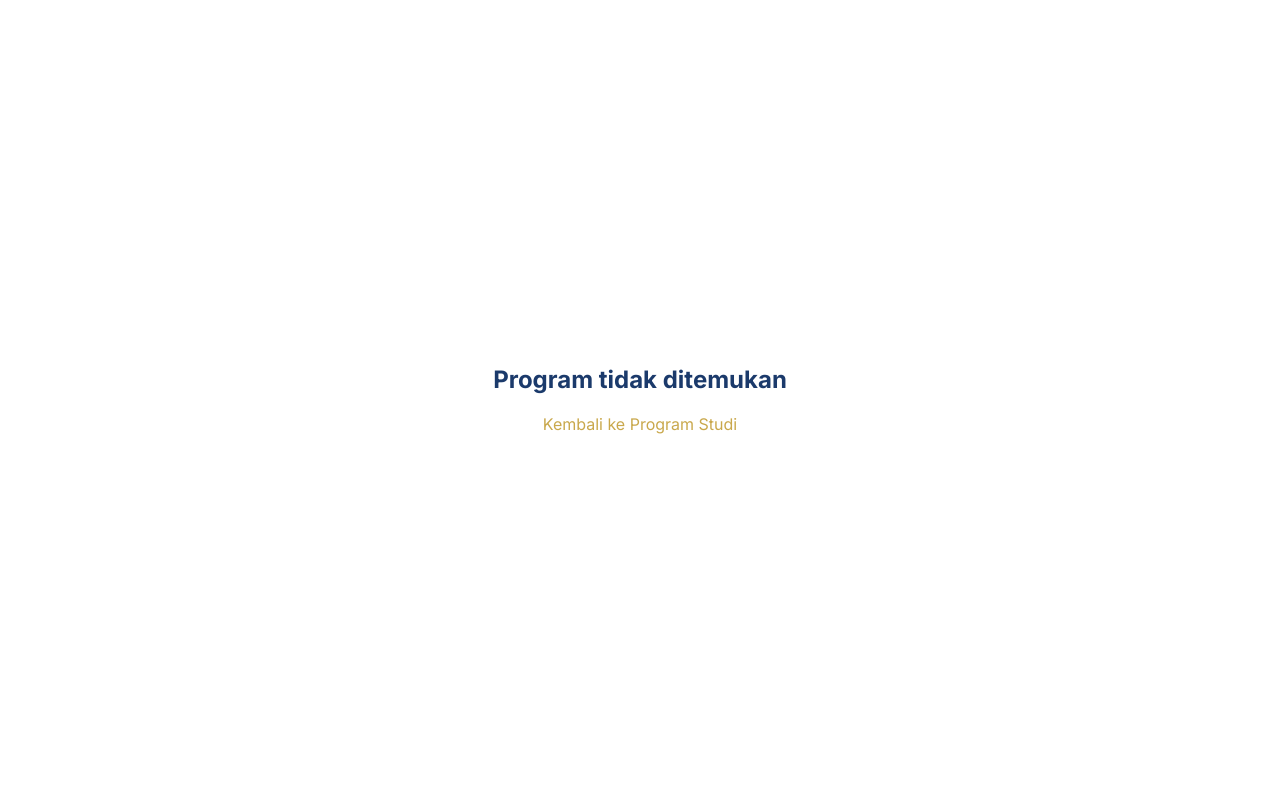
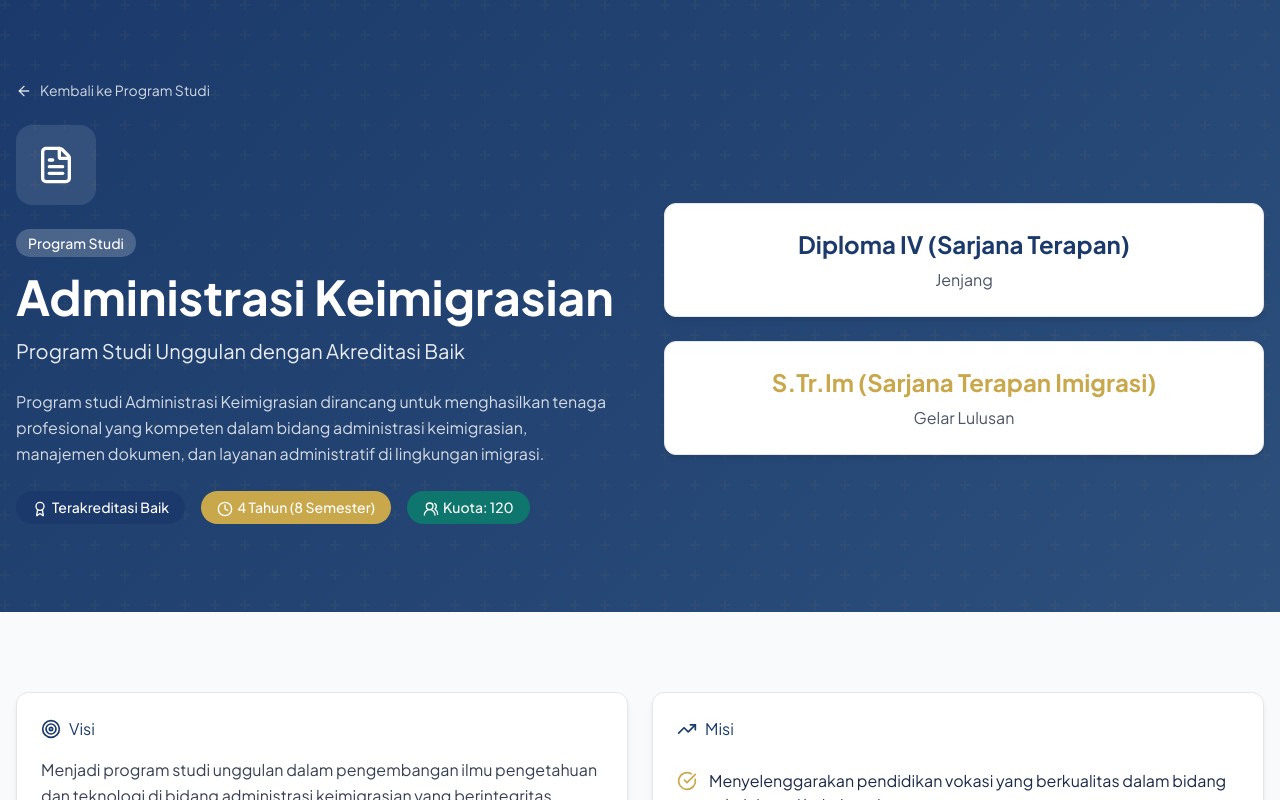
Before and after one commit to afdhika/poltek-imipas, a Next.js app: page /program-studi/administrasi-keimigrasian in a window 1280 px wide. Shown: the top 800 px of the page. Built offline with nearby package versions, Linux system fonts and the light colour scheme.

Commit message:
feat: update program studi structure - add 6 programs and fix navigation

```diff
--- a/app/program-studi/[slug]/page.tsx
+++ b/app/program-studi/[slug]/page.tsx
@@ -6,6 +6,249 @@ import Link from "next/link"
 import { useParams } from "next/navigation"
 
 const programDetails = {
+  "administrasi-keimigrasian": {
+    icon: FileText,
+    title: "Administrasi Keimigrasian",
+    subtitle: "Program Studi Unggulan dengan Akreditasi Baik",
+    description:
+      "Program studi Administrasi Keimigrasian dirancang untuk menghasilkan tenaga profesional yang kompeten dalam bidang administrasi keimigrasian, manajemen dokumen, dan layanan administratif di lingkungan imigrasi.",
+    akreditasi: "Terakreditasi Baik",
+    durasi: "4 Tahun (8 Semester)",
+    kuota: 120,
+    jenjang: "Diploma IV (Sarjana Terapan)",
+    gelar: "S.Tr.Im (Sarjana Terapan Imigrasi)",
+
+    visi: "Menjadi program studi unggulan dalam pengembangan ilmu pengetahuan dan teknologi di bidang administrasi keimigrasian yang berintegritas, inovatif, dan berwawasan global pada tahun 2030.",
+
+    misi: [
+      "Menyelenggarakan pendidikan vokasi yang berkualitas dalam bidang administrasi keimigrasian",
+      "Mengembangkan penelitian applied research yang berkontribusi pada kemajuan dunia keimigrasian",
+      "Melaksanakan pengabdian kepada masyarakat dalam rangka meningkatkan kualitas layanan keimigrasian",
+      "Membangun jaringan kerjasama dengan institusi keimigrasian dan industri terkait"
+    ],
+
+    kompetensi: [
+      {
+        title: "Kompetensi Inti",
+        items: [
+          "Administrasi Keimigrasian",
+          "Manajemen Dokumen",
+          "Layanan Administratif",
+          "Prosedur Imigrasi"
+        ]
+      },
+      {
+        title: "Kompetensi Pendukung",
+        items: [
+          "Kepemimpinan dan Manajemen SDM",
+          "Analisis Sistem Keimigrasian",
+          "Evaluasi Program Keimigrasian",
+          "Manajemen Risiko dan Keamanan"
+        ]
+      }
+    ],
+
+    kurikulum: [
+      "Pengantar Administrasi Keimigrasian",
+      "Hukum Keimigrasian",
+      "Prosedur Imigrasi",
+      "Manajemen Dokumen Perjalanan",
+      "Sistem Informasi Keimigrasian",
+      "Etika Profesi Keimigrasian",
+      "Praktik Kerja Lapangan"
+    ],
+
+    prospek: [
+      "Staf Administrasi Keimigrasian",
+      "Analis Keimigrasian",
+      "Manajemen Layanan Keimigrasian",
+      "Staf Kantor Imigrasi",
+      "Konsultan Keimigrasian"
+    ],
+
+    fasilitas: [
+      "Laboratorium Administrasi Keimigrasian",
+      "Ruang Simulasi Prosedur Imigrasi",
+      "Sistem Informasi Keimigrasian",
+      "Perpustakaan Khusus Keimigrasian",
+      "Ruang Praktik Administratif"
+    ],
+
+    biaya: {
+      spp: "Rp 450.000/semester",
+      praktik: "Rp 600.000/semester",
+      alat: "Rp 1.800.000 (sekali)",
+      total: "Rp 5.100.000/tahun"
+    },
+
+    kontak: {
+      email: "administrasi@poltekip.ac.id",
+      telepon: "(021) 1234-5676",
+      lokasi: "Gedung A, Lantai 1"
+    }
+  },
+  "hukum-keimigrasian": {
+    icon: Shield,
+    title: "Hukum Keimigrasian",
+    subtitle: "Program Studi Unggulan dengan Akreditasi Baik",
+    description:
+      "Program studi Hukum Keimigrasian dirancang untuk menghasilkan sarjana hukum yang kompeten dalam bidang hukum keimigrasian, hukum internasional, dan praktik penegakan hukum di bidang keimigrasian.",
+    akreditasi: "Terakreditasi Baik",
+    durasi: "4 Tahun (8 Semester)",
+    kuota: 115,
+    jenjang: "Diploma IV (Sarjana Terapan)",
+    gelar: "S.Tr.Hk (Sarjana Terapan Hukum)",
+
+    visi: "Menjadi program studi unggulan dalam pengembangan ilmu hukum keimigrasian yang berintegritas, inovatif, dan berwawasan global pada tahun 2030.",
+
+    misi: [
+      "Menyelenggarakan pendidikan hukum keimigrasian yang berkualitas",
+      "Mengembangkan penelitian hukum keimigrasian yang berkontribusi",
+      "Melaksanakan pengabdian kepada masyarakat dalam bidang hukum",
+      "Membangun jaringan kerjasama dengan institusi hukum dan keimigrasian"
+    ],
+
+    kompetensi: [
+      {
+        title: "Kompetensi Inti",
+        items: [
+          "Hukum Imigrasi",
+          "Hukum Internasional",
+          "Legislasi Imigrasi",
+          "Praktik Penegakan Hukum"
+        ]
+      },
+      {
+        title: "Kompetensi Pendukung",
+        items: [
+          "Analisis Kebijakan Imigrasi",
+          "Prosedur Hukum Imigrasi",
+          "Hukum Administrasi Imigrasi",
+          "Etika Profesi Hukum"
+        ]
+      }
+    ],
+
+    kurikulum: [
+      "Pengantar Hukum Keimigrasian",
+      "Hukum Internasional Imigrasi",
+      "Hukum Administrasi Imigrasi",
+      "Prosedur Imigrasi Indonesia",
+      "Hukum Keimigrasian Umum",
+      "Praktik Peradilan Semu",
+      "Etika Profesi Hukum"
+    ],
+
+    prospek: [
+      "Praktik Hukum Keimigrasian",
+      "Analis Kebijakan Imigrasi",
+      "Staf Hukum di Kedutaan/Konsulat",
+      "Advokat Imigrasi",
+      "Jaksa"
+    ],
+
+    fasilitas: [
+      "Laboratorium Hukum Keimigrasian",
+      "Ruang Peradilan Semu",
+      "Perpustakaan Hukum Internasional",
+      "Ruang Sidang",
+      "Database Legislasi Imigrasi"
+    ],
+
+    biaya: {
+      spp: "Rp 500.000/semester",
+      praktik: "Rp 700.000/semester",
+      alat: "Rp 2.000.000 (sekali)",
+      total: "Rp 5.400.000/tahun"
+    },
+
+    kontak: {
+      email: "hukum@poltekip.ac.id",
+      telepon: "(021) 1234-5677",
+      lokasi: "Gedung A, Lantai 2"
+    }
+  },
+  "manajemen-teknologi-keimigrasian": {
+    icon: Users2,
+    title: "Manajemen Teknologi Keimigrasian",
+    subtitle: "Program Studi Unggulan dengan Akreditasi Baik",
+    description:
+      "Program studi Manajemen Teknologi Keimigrasian dirancang untuk menghasilkan manajer yang mampu mengintegrasikan teknologi informasi dalam operasional keimigrasian modern.",
+    akreditasi: "Terakreditasi Baik",
+    durasi: "4 Tahun (8 Semester)",
+    kuota: 110,
+    jenjang: "Diploma IV (Sarjana Terapan)",
+    gelar: "S.Tr.TI (Sarjana Terapan Teknologi Informasi)",
+
+    visi: "Menjadi program studi unggulan dalam pengembangan teknologi informasi keimigrasian yang berintegritas, inovatif, dan berwawasan global pada tahun 2030.",
+
+    misi: [
+      "Menyelenggarakan pendidikan manajemen TI keimigrasian yang berkualitas",
+      "Mengembangkan penelitian TI keimigrasian yang berkontribusi",
+      "Melaksanakan pengabdian kepada masyarakat dalam bidang TI",
+      "Membangun jaringan kerjasama dengan institusi TI dan keimigrasian"
+    ],
+
+    kompetensi: [
+      {
+        title: "Kompetensi Inti",
+        items: [
+          "Manajemen TI",
+          "Sistem Informasi Keimigrasian",
+          "Teknologi Operasional",
+          "Digital Imigrasi"
+        ]
+      },
+      {
+        title: "Kompetensi Pendukung",
+        items: [
+          "Basis Data Keimigrasian",
+          "Manajemen Proyek TI",
+          "Keamanan Siber Keimigrasian",
+          "Analisis Sistem"
+        ]
+      }
+    ],
+
+    kurikulum: [
+      "Sistem Informasi Manajemen",
+      "Teknologi Operasional Keimigrasian",
+      "Basis Data Keimigrasian",
+      "Manajemen Proyek TI",
+      "Keamanan Siber Keimigrasian",
+      "Digital Imigrasi",
+      "Etika Profesi TI"
+    ],
+
+    prospek: [
+      "Manajer Sistem Informasi Keimigrasian",
+      "Analis Kebijakan Imigrasi Digital",
+      "Manajemen Operasional Keimigrasian",
+      "Kepala Kantor Imigrasi",
+      "Konsultan Teknologi Keimigrasian"
+    ],
+
+    fasilitas: [
+      "Laboratorium Sistem Informasi",
+      "Rangkaian Jaringan Keimigrasian",
+      "Cloud Computing Lab",
+      "Database Server",
+      "Ruang Praktik TI"
+    ],
+
+    biaya: {
+      spp: "Rp 550.000/semester",
+      praktik: "Rp 800.000/semester",
+      alat: "Rp 2.500.000 (sekali)",
+      total: "Rp 6.300.000/tahun"
+    },
+
+    kontak: {
+      email: "ti@poltekip.ac.id",
+      telepon: "(021) 1234-5675",
+      lokasi: "Gedung A, Lantai 3"
+    }
+  },
   "manajemen-pemasyarakatan": {
     icon: Shield,
     title: "D-IV Manajemen Pemasyarakatan",
@@ -165,87 +408,6 @@ const programDetails = {
       email: "teknik@poltekip.ac.id",
       telepon: "(021) 1234-5679",
       lokasi: "Gedung B, Lantai 2"
-    }
-  },
-
-  "bimbingan-kemasyarakatan": {
-    icon: Users,
-    title: "D-IV Bimbingan Kemasyarakatan",
-    subtitle: "Program Studi Humanis dengan Fokus Rehabilitasi Sosial",
-    description:
-      "Program studi D-IV Bimbingan Kemasyarakatan menghasilkan tenaga ahli dalam bidang pembimbingan dan pendampingan klien pemasyarakatan, rehabilitasi sosial, dan reintegrasi masyarakat.",
-    akreditasi: "Terakreditasi Baik",
-    durasi: "4 Tahun (8 Semester)",
-    kuota: 115,
-    jenjang: "Diploma IV (Sarjana Terapan)",
-    gelar: "S.Tr.BK (Sarjana Terapan Bimbingan Konseling)",
-
-    visi: "Menjadi program studi unggul dalam pengembangan ilmu dan praktik bimbingan kemasyarakatan yang humanis, profesional, dan berbasis bukti untuk mendukung rehabilitasi sosial.",
-
-    misi: [
-      "Menyelenggarakan pendidikan vokasi bimbingan kemasyarakatan yang berkualitas",
-      "Mengembangkan model bimbingan dan konseling pemasyarakatan yang inovatif",
-      "Melaksanakan penelitian di bidang rehabilitasi sosial dan reintegrasi",
-      "Membangun jaringan dengan lembaga rehabilitasi dan komunitas"
-    ],
-
-    kompetensi: [
-      {
-        title: "Kompetensi Inti",
-        items: [
-          "Bimbingan dan Konseling Pemasyarakatan",
-          "Rehabilitasi Sosial",
-          "Reintegrasi Masyarakat",
-          "Psikologi Pemasyarakatan"
-        ]
-      },
-      {
-        title: "Kompetensi Pendukung",
-        items: [
-          "Teknik Konseling Individual",
-          "Terapi Kelompok",
-          "Assessment Psikososial",
-          "Manajemen Kasus"
-        ]
-      }
-    ],
-
-    kurikulum: [
-      "Semester 1-2: Mata Kuliah Dasar (Psikologi, Sosiologi, Pengantar BK, Sistem Pemasyarakatan)",
-      "Semester 3-4: Mata Kuliah Inti (Konseling, Rehabilitasi, Psikologi Sosial)",
-      "Semester 5-6: Mata Kuliah Lanjutan (Terapi, Assessment, Manajemen Kasus)",
-      "Semester 7-8: Magang dan Tugas Akhir"
-    ],
-
-    fasilitas: [
-      "Laboratorium Konseling",
-      "Ruang Terapi Individual dan Kelompok",
-      "Alat Tes Psikologi",
-      "Perpustakaan Khusus BK",
-      "Ruang Observasi",
-      "Studio Role-Playing"
-    ],
-
-    prospek: [
-      "Pembimbing Kemasyarakatan",
-      "Konselor Pemasyarakatan",
-      "Terapis Rehabilitasi",
-      "Analis Kasus Sosial",
-      "Konselor Lembaga",
-      "Praktisi Swasta Konseling"
-    ],
-
-    biaya: {
-      spp: "Rp 550.000/semester",
-      praktik: "Rp 800.000/semester",
-      alat: "Rp 2.500.000 (sekali)",
-      total: "Rp 5.700.000/tahun"
-    },
-
-    kontak: {
-      email: "bimbingan@poltekip.ac.id",
-      telepon: "(021) 1234-5680",
-      lokasi: "Gedung C, Lantai 1"
     }
   }
 }
--- a/app/program-studi/page.tsx
+++ b/app/program-studi/page.tsx
@@ -1,10 +1,58 @@
 "use client"
 
 import { useState, useEffect } from "react"
-import { Shield, Wrench, Users, ArrowLeft, ArrowRight, BookOpen, Award, Clock, Users2 } from "lucide-react"
+import { Shield, Wrench, Users, ArrowLeft, ArrowRight, BookOpen, Award, Clock, Users2, FileText } from "lucide-react"
 import Link from "next/link"
 
 const programs = [
+  {
+    icon: FileText,
+    title: "Administrasi Keimigrasian",
+    description:
+      "Program studi yang mempersiapkan tenaga profesional dalam bidang administrasi keimigrasian, manajemen dokumen, dan layanan administratif di lingkungan imigrasi.",
+    akreditasi: "Terakreditasi Baik",
+    durasi: "4 Tahun (8 Semester)",
+    kuota: 120,
+    slug: "administrasi-keimigrasian",
+    highlight: [
+      "Administrasi Keimigrasian",
+      "Manajemen Dokumen",
+      "Layanan Administratif",
+      "Prosedur Imigrasi"
+    ]
+  },
+  {
+    icon: Shield,
+    title: "Hukum Keimigrasian",
+    description:
+      "Program studi yang fokus pada hukum keimigrasian, hukum internasional, dan legislasi imigrasi serta praktik penegakan hukum di bidang keimigrasian.",
+    akreditasi: "Terakreditasi Baik",
+    durasi: "4 Tahun (8 Semester)",
+    kuota: 115,
+    slug: "hukum-keimigrasian",
+    highlight: [
+      "Hukum Imigrasi",
+      "Hukum Internasional",
+      "Legislasi Imigrasi",
+      "Praktik Penegakan Hukum"
+    ]
+  },
+  {
+    icon: Users2,
+    title: "Manajemen Teknologi Keimigrasian",
+    description:
+      "Program studi yang menggabungkan manajemen dengan teknologi informasi untuk mendukung operasional keimigrasian modern yang efektif dan efisien.",
+    akreditasi: "Terakreditasi Baik",
+    durasi: "4 Tahun (8 Semester)",
+    kuota: 110,
+    slug: "manajemen-teknologi-keimigrasian",
+    highlight: [
+      "Manajemen TI",
+      "Sistem Informasi Keimigrasian",
+      "Teknologi Operasional",
+      "Digital Imigrasi"
+    ]
+  },
   {
     icon: Shield,
     title: "D-IV Manajemen Pemasyarakatan",
@@ -39,13 +87,13 @@ const programs = [
   },
   {
     icon: Users,
-    title: "D-IV Bimbingan Kemasyarakatan",
+    title: "D-IV Bimbingan Pemasyarakatan",
     description:
       "Program studi yang menghasilkan tenaga ahli dalam bidang pembimbingan dan pendampingan klien pemasyarakatan, rehabilitasi sosial, dan reintegrasi masyarakat.",
     akreditasi: "Terakreditasi Baik",
     durasi: "4 Tahun (8 Semester)",
     kuota: 115,
-    slug: "bimbingan-kemasyarakatan",
+    slug: "bimbingan-pemasyarakatan",
     highlight: [
       "Bimbingan dan Konseling",
       "Rehabilitasi Sosial",
--- a/components/navbar.tsx
+++ b/components/navbar.tsx
@@ -11,12 +11,14 @@ const navItems = [
     label: "Program Studi",
     href: "/program-studi",
     children: [
-      { label: "D-IV Manajemen Pemasyarakatan", href: "/program-studi/manajemen-pemasyarakatan" },
-      { label: "D-IV Teknik Pemasyarakatan", href: "/program-studi/teknik-pemasyarakatan" },
-      { label: "D-IV Bimbingan Pemasyarakatan", href: "/program-studi/bimbingan-pemasyarakatan" },
+      { label: "Administrasi Keimigrasian", href: "/program-studi/administrasi-keimigrasian" },
+      { label: "Hukum Keimigrasian", href: "/program-studi/hukum-keimigrasian" },
+      { label: "Manajemen Teknologi Keimigrasian", href: "/program-studi/manajemen-teknologi-keimigrasian" },
+      { label: "Manajemen Pemasyarakatan", href: "/program-studi/manajemen-pemasyarakatan" },
+      { label: "Teknik Pemasyarakatan", href: "/program-studi/teknik-pemasyarakatan" },
+      { label: "Bimbingan Pemasyarakatan", href: "/program-studi/bimbingan-pemasyarakatan" },
     ],
   },
-  { label: "Berita", href: "/berita" },
   { label: "Blog", href: "/blog" },
   { label: "Jurnal", href: "/jurnal" },
   { label: "Perpustakaan", href: "/perpustakaan" },
--- a/components/programs.tsx
+++ b/components/programs.tsx
@@ -3,30 +3,20 @@
 import { Shield, Wrench, Users, ArrowRight } from "lucide-react"
 import Link from "next/link"
 
-const programs = [
+const jurusan = [
   {
     icon: Shield,
-    title: "D-IV Manajemen Pemasyarakatan",
+    title: "Jurusan Keimigrasian",
     description:
-      "Program studi yang mempersiapkan tenaga profesional dalam bidang manajemen lembaga pemasyarakatan, pengelolaan warga binaan, dan administrasi pemasyarakatan secara komprehensif.",
-    akreditasi: "Terakreditasi Baik Sekali",
-    durasi: "4 Tahun (8 Semester)",
-  },
-  {
-    icon: Wrench,
-    title: "D-IV Teknik Pemasyarakatan",
-    description:
-      "Program studi yang fokus pada penguasaan teknologi keamanan, sistem pengawasan modern, dan teknik pengelolaan fasilitas pemasyarakatan yang efektif dan efisien.",
-    akreditasi: "Terakreditasi Baik Sekali",
-    durasi: "4 Tahun (8 Semester)",
+      "Program studi yang mempersiapkan tenaga profesional di bidang keimigrasian dengan 3 program studi unggulan.",
+    programCount: "3 Program Studi",
   },
   {
     icon: Users,
-    title: "D-IV Bimbingan Kemasyarakatan",
+    title: "Jurusan Pemasyarakatan",
     description:
-      "Program studi yang menghasilkan tenaga ahli dalam bidang pembimbingan dan pendampingan klien pemasyarakatan, rehabilitasi sosial, dan reintegrasi masyarakat.",
-    akreditasi: "Terakreditasi Baik",
-    durasi: "4 Tahun (8 Semester)",
+      "Program studi yang menghasilkan tenaga ahli di bidang pemasyarakatan dengan 3 program studi terakreditasi.",
+    programCount: "3 Program Studi",
   },
 ]
 
@@ -43,49 +33,46 @@ export default function Programs() {
             className="text-3xl font-bold text-navy md:text-4xl"
             style={{ fontFamily: "var(--font-poppins)" }}
           >
-            Program Studi
+            Jurusan
           </h2>
           <div className="mx-auto mt-4 h-1 w-16 rounded-full bg-gold" />
           <p className="mx-auto mt-4 max-w-2xl text-muted-foreground">
-            POLTEKIMIPAS menyelenggarakan tiga program studi diploma empat (D-IV) yang
-            dirancang untuk menghasilkan tenaga profesional di bidang pemasyarakatan.
+            POLTEKIMIPAS menyelenggarakan dua jurusan unggulan yang
+            dirancang untuk menghasilkan tenaga profesional di bidang keimigrasian dan pemasyarakatan.
           </p>
         </div>
 
-        {/* Cards */}
-        <div className="scroll-reveal grid gap-6 md:grid-cols-3">
-          {programs.map((program, i) => (
+        {/* Jurusan Cards */}
+        <div className="scroll-reveal grid gap-8 md:grid-cols-2">
+          {jurusan.map((item, i) => (
             <div
               key={i}
-              className="group rounded-xl border border-border bg-card p-6 transition-all duration-300 hover:-translate-y-1 hover:border-gold/40 hover:shadow-xl"
+              className="group rounded-xl border border-border bg-card p-8 transition-all duration-300 hover:-translate-y-1 hover:border-gold/40 hover:shadow-xl"
             >
-              <div className="mb-4 flex h-14 w-14 items-center justify-center rounded-xl bg-navy text-primary-foreground transition-colors group-hover:bg-gold group-hover:text-navy-dark">
-                <program.icon className="h-7 w-7" />
+              <div className="mb-6 flex h-16 w-16 items-center justify-center rounded-xl bg-navy text-primary-foreground transition-colors group-hover:bg-gold group-hover:text-navy-dark">
+                <item.icon className="h-8 w-8" />
               </div>
 
               <h3
-                className="mb-3 text-lg font-bold text-foreground"
+                className="mb-4 text-2xl font-bold text-foreground"
                 style={{ fontFamily: "var(--font-poppins)" }}
               >
-                {program.title}
+                {item.title}
               </h3>
 
-              <p className="mb-4 text-sm leading-relaxed text-muted-foreground">
-                {program.description}
+              <p className="mb-6 text-base leading-relaxed text-muted-foreground">
+                {item.description}
               </p>
 
-              <div className="mb-4 flex flex-wrap gap-2">
-                <span className="rounded-full bg-navy/10 px-3 py-1 text-[11px] font-medium text-navy">
-                  {program.akreditasi}
-                </span>
-                <span className="rounded-full bg-gold/10 px-3 py-1 text-[11px] font-medium text-gold">
-                  {program.durasi}
+              <div className="mb-6">
+                <span className="inline-flex items-center gap-2 rounded-full bg-gold/10 px-4 py-2 text-sm font-medium text-gold">
+                  {item.programCount}
                 </span>
               </div>
 
-              <Link href="/program-studi" className="group/btn flex items-center gap-1.5 text-sm font-semibold text-navy transition-colors hover:text-gold">
-                Selengkapnya
-                <ArrowRight className="h-4 w-4 transition-transform group-hover/btn:translate-x-1" />
+              <Link href="/program-studi" className="group/btn inline-flex items-center gap-2 text-base font-semibold text-navy transition-colors hover:text-gold">
+                Baca Selengkapnya
+                <ArrowRight className="h-5 w-5 transition-transform group-hover/btn:translate-x-1" />
               </Link>
             </div>
           ))}
```
